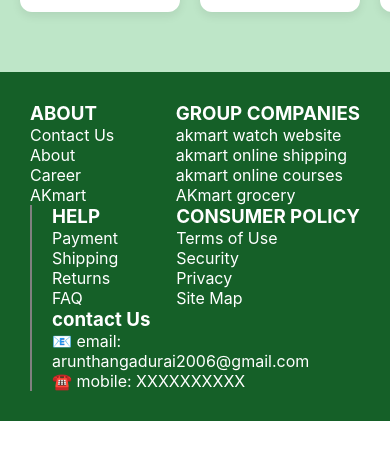
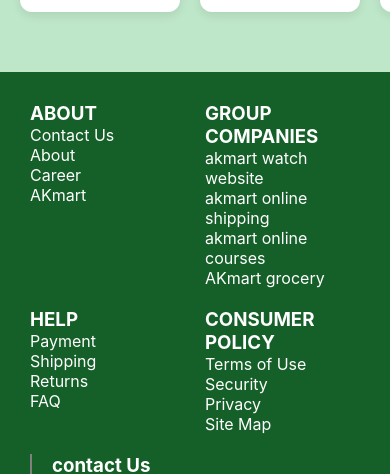
Before and after one commit to arunthangadurai2006/Grocery-website, a React (Create React App) app in the folder frontend/my-react-app/: page / in a window 390 px wide. Shown: the part 5312-5786 px from the top of the page. Before the commit the page ends 5733 px from the top, so only its background shows below. Built offline with nearby package versions, Linux system fonts and the light colour scheme.

Commit message:
grocery problem fix

```diff
--- a/frontend/my-react-app/src/Home.jsx
+++ b/frontend/my-react-app/src/Home.jsx
@@ -11,6 +11,17 @@
 
 
 export default function Home(){
+  const [isMobile, setIsMobile] = useState(window.innerWidth <= 768);
+
+useEffect(() => {
+  const handleResize = () => {
+    setIsMobile(window.innerWidth <= 768);
+  };
+
+  window.addEventListener("resize", handleResize);
+
+  return () => window.removeEventListener("resize", handleResize);
+}, []);
   const navigate =useNavigate();
  const shopRoutes = {
   "vallioor, garos supermarket": "/Garos",
@@ -567,23 +578,35 @@
   <div style={{ padding:"10"}}>
 
 
+
+
+
    <footer
   style={{
     background: "#156028",
     color: "white",
     padding: "30px",
-        display: "flex",
-        justifyContent: "space-between",
-        flexWrap: "wrap",
+    display: "grid",
+    gridTemplateColumns: isMobile ? "repeat(2, minmax(0, 1fr))" : "repeat(5, 1fr)",
+    gap: "20px",
+    width: "100%",
+    boxSizing: "border-box",
   }}
 >
-      <div>
+
+
+      <div><div
+  style={{
+    minWidth: 0,
+    wordBreak: "break-word",
+  }}
+>
         <h3>ABOUT</h3>
         <p>Contact Us</p>
         <p>About</p>
         <p>Career</p>
         <p>AKmart</p>
-      </div>
+      </div></div>
 
       <div>
         <h3>GROUP COMPANIES</h3>
@@ -595,8 +618,8 @@
 
       <div> <div
       style={{
-          borderLeft: "2px solid gray",
-          paddingLeft: "20px",
+  borderLeft: isMobile ? "none" : "2px solid gray",
+  paddingLeft: isMobile ? "0" : "20px",
 }}>
         <h3>HELP</h3>
         <p>Payment</p>
```
Lines whose indentation alone changed are shown as unchanged.
